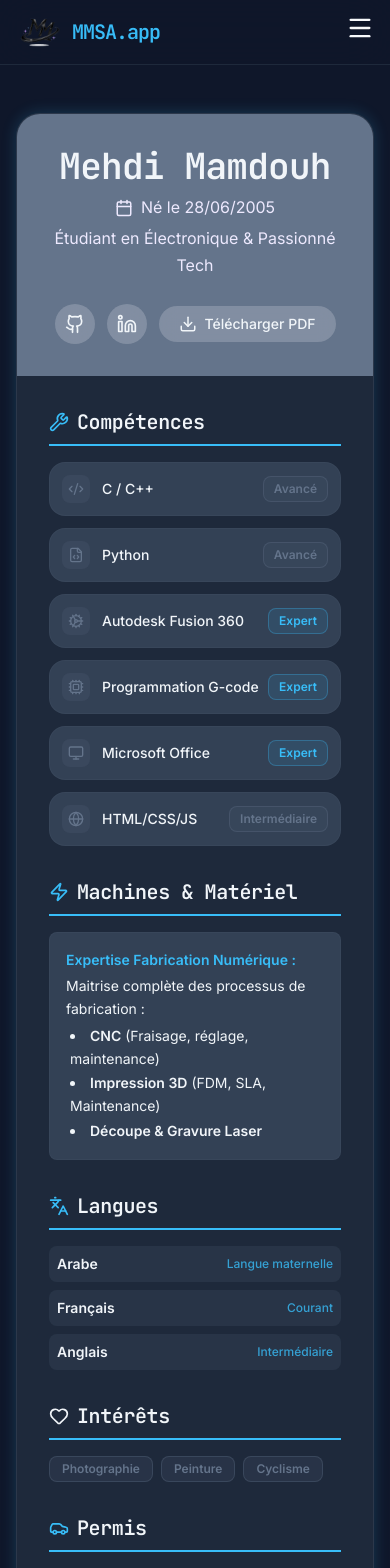
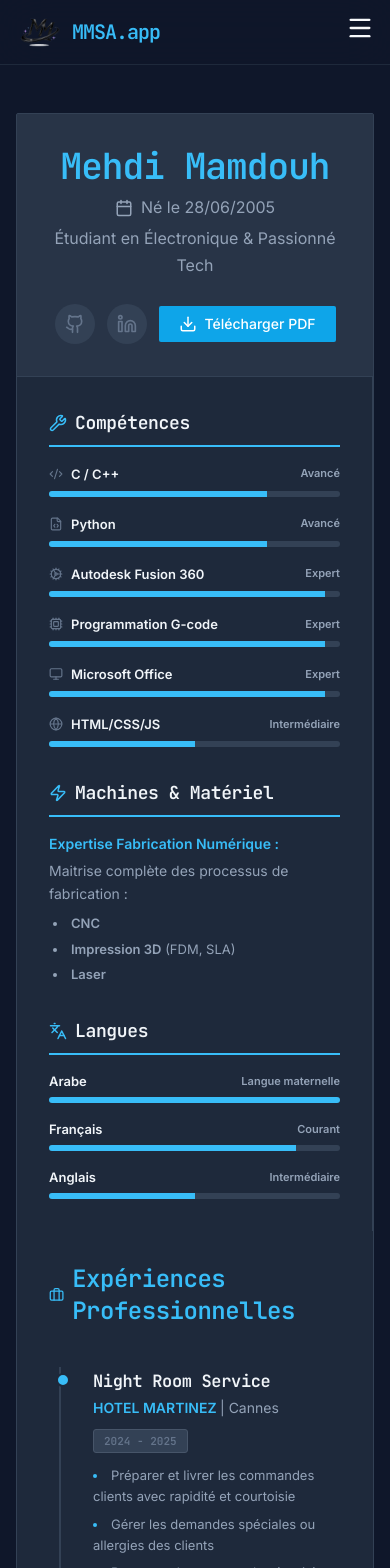
Before and after one commit to Mastr00/mon-site-perso, a Next.js app: page /cv in a window 390 px wide. Shown: the top 1568 px of the page. Built offline with nearby package versions, Linux system fonts and the light colour scheme; no server answers.

Commit message:
feat: phase 2 - animations, border-radius, CV timeline et corrections portfolio

```diff
--- a/components/SkillsCarousel.jsx
+++ b/components/SkillsCarousel.jsx
@@ -24,7 +24,7 @@ export default function SkillsCarousel() {
           {[...skills, ...skills].map((skill, index) => (
             <div
               key={index}
-              className="px-[14px] py-[6px] mx-2 bg-cyber-100 dark:bg-cyber-900 border border-transparent rounded-[6px] text-cyber-cta-dark dark:text-cyber-accent font-mono font-medium text-[0.875rem] flex items-center gap-2 hover:border-cyber-accent transition-colors"
+              className="px-[14px] py-[6px] mx-2 bg-cyber-100 dark:bg-cyber-900 border border-transparent rounded-[3px] text-cyber-cta-dark dark:text-cyber-accent font-mono font-medium text-[0.875rem] flex items-center gap-2 hover:border-cyber-accent transition-colors"
             >
               <span className="text-cyber-accent">●</span> {skill}
             </div>
--- a/pages/cv.jsx
+++ b/pages/cv.jsx
@@ -1,6 +1,7 @@
 import Head from "next/head";
 import { Download, Briefcase, GraduationCap, Wrench, Languages, Car, Heart, Calendar, Zap, Github, Linkedin, Code2, Cpu, Cog, FileCode, Monitor, Globe } from "lucide-react";
 import { useLanguage } from '../context/LanguageContext';
+import { motion } from 'framer-motion';
 
 export default function CE() {
     const { t } = useLanguage();
@@ -87,11 +88,7 @@ export default function CE() {
         { name: "Anglais", level: "Intermédiaire" }
     ];
 
-    const levelColor = (level) => {
-        if (level === 'Expert') return 'text-cyber-accent bg-cyber-accent/10 border-cyber-accent/30';
-        if (level === 'Avancé') return 'text-cyber-500 bg-cyber-500/10 border-cyber-500/30';
-        return 'text-cyber-500 bg-cyber-500/10 border-cyber-500/30';
-    };
+    const levelsMap = { "Débutant": 25, "Intermédiaire": 50, "Avancé": 75, "Expert": 95, "Langue maternelle": 100, "Courant": 85 };
 
     return (
         <>
@@ -100,26 +97,25 @@ export default function CE() {
             </Head>
 
             <div className="min-h-screen bg-cyber-50 dark:bg-cyber-950 py-12 px-4 sm:px-6">
-                <div className="max-w-4xl mx-auto bg-cyber-50 dark:bg-cyber-900 shadow-[0_0_15px_rgba(56,189,248,0.2)] rounded-2xl overflow-hidden border border-cyber-500/20 print:shadow-none print:max-w-full print:border-none">
+                <div className="max-w-4xl mx-auto bg-cyber-50 dark:bg-cyber-900 rounded-sm overflow-hidden border border-cyber-200 dark:border-cyber-800 print:shadow-none print:max-w-full print:border-none">
 
                     {/* Header */}
-                    <div className="bg-gradient-to-r from-cyber-500 to-cyber-500 p-8 text-cyber-950 dark:text-cyber-100 flex flex-col md:flex-row justify-between items-center gap-6 print:bg-none print:text-black">
+                    <div className="bg-cyber-100 dark:bg-cyber-800/50 border-b border-cyber-200 dark:border-cyber-800 p-8 text-cyber-950 dark:text-cyber-100 flex flex-col md:flex-row justify-between items-center gap-6 print:bg-none print:text-black">
                         <div className="text-center md:text-left">
-                            <h1 className="text-4xl font-bold mb-2">Mehdi Mamdouh</h1>
-                            <p className="text-violet-100 flex items-center gap-2 justify-center md:justify-start">
+                            <h1 className="text-4xl font-bold font-mono tracking-tight mb-2 text-cyber-accent">Mehdi Mamdouh</h1>
+                            <p className="text-cyber-500 dark:text-cyber-400 flex items-center gap-2 justify-center md:justify-start">
                                 <Calendar size={18} />
                                 {t.cv.born} 28/06/2005
                             </p>
-                            <p className="text-violet-100 mt-1">{t.cv.studentDesc}</p>
+                            <p className="text-cyber-500 dark:text-cyber-400 mt-1">{t.cv.studentDesc}</p>
                         </div>
 
                         <div className="flex items-center gap-3">
-                            {/* Social buttons */}
                             <a
                                 href="https://github.com/Mastr00"
                                 target="_blank"
                                 rel="noreferrer"
-                                className="p-2.5 bg-cyber-50/20 hover:bg-cyber-50/30 backdrop-blur rounded-full transition-all hover:shadow-[0_0_15px_rgba(255,255,255,0.2)]"
+                                className="p-2.5 bg-cyber-200 dark:bg-cyber-800 text-cyber-500 hover:text-cyber-accent hover:bg-cyber-200 dark:hover:bg-cyber-800 rounded-full transition-colors print:hidden"
                                 aria-label="GitHub"
                             >
                                 <Github size={20} />
@@ -128,14 +124,14 @@ export default function CE() {
                                 href="https://www.linkedin.com/in/mehdi-mamdouh-8493162b3/"
                                 target="_blank"
                                 rel="noreferrer"
-                                className="p-2.5 bg-cyber-50/20 hover:bg-cyber-50/30 backdrop-blur rounded-full transition-all hover:shadow-[0_0_15px_rgba(255,255,255,0.2)]"
+                                className="p-2.5 bg-cyber-200 dark:bg-cyber-800 text-cyber-500 hover:text-cyber-accent hover:bg-cyber-200 dark:hover:bg-cyber-800 rounded-full transition-colors print:hidden"
                                 aria-label="LinkedIn"
                             >
                                 <Linkedin size={20} />
                             </a>
                             <button
                                 onClick={() => window.print()}
-                                className="flex items-center gap-2 px-5 py-2 bg-cyber-50/20 hover:bg-cyber-50/30 backdrop-blur rounded-full transition-all hover:shadow-[0_0_15px_rgba(255,255,255,0.2)] print:hidden"
+                                className="flex items-center gap-2 px-5 py-2 bg-cyber-cta text-white hover:bg-cyber-accent rounded-sm transition-colors print:hidden"
                             >
                                 <Download size={18} />
                                 <span className="text-sm font-medium">{t.cv.download}</span>
@@ -146,137 +142,131 @@ export default function CE() {
                     <div className="grid grid-cols-1 md:grid-cols-3">
 
                         {/* Sidebar */}
-                        <div className="bg-cyber-50 dark:bg-cyber-900 text-cyber-950 dark:text-cyber-100 p-8 md:col-span-1 space-y-8 print:bg-gray-200 print:text-black">
+                        <div className="bg-cyber-50 dark:bg-cyber-900 border-r border-cyber-200 dark:border-cyber-800 text-cyber-950 dark:text-cyber-100 p-8 md:col-span-1 space-y-8 print:border-none print:bg-white print:text-black">
 
-                            {/* Skills with icons and written levels */}
-                            <section>
-                                <h3 className="text-xl font-bold border-b-2 border-cyber-accent pb-2 mb-4 flex items-center gap-2">
-                                    <Wrench size={20} className="text-cyber-accent" /> {t.cv.skills}
+                            {/* Skills */}
+                            <motion.section initial={{ opacity: 0, y: 20 }} whileInView={{ opacity: 1, y: 0 }} viewport={{ once: true }}>
+                                <h3 className="text-lg font-mono font-bold border-b-2 border-cyber-accent pb-2 mb-4 flex items-center gap-2 text-cyber-950 dark:text-cyber-100">
+                                    <Wrench size={18} className="text-cyber-accent" /> {t.cv.skills}
                                 </h3>
-                                <div className="space-y-3">
+                                <div className="space-y-4">
                                     {skills.map(s => {
                                         const Icon = s.icon;
                                         return (
-                                            <div key={s.name} className="flex items-center justify-between p-3 bg-cyber-100 dark:bg-cyber-800 rounded-xl border border-cyber-500/10 hover:border-cyber-500/30 transition-colors">
-                                                <div className="flex items-center gap-3">
-                                                    <div className="p-1.5 bg-cyber-500/15 rounded-lg">
-                                                        <Icon size={16} className="text-cyber-500" />
+                                            <div key={s.name} className="flex flex-col">
+                                                <div className="flex items-center justify-between mb-1.5">
+                                                    <div className="flex items-center gap-2">
+                                                        <Icon size={14} className="text-cyber-500" />
+                                                        <span className="font-semibold text-[13px]">{s.name}</span>
                                                     </div>
-                                                    <span className="font-medium text-sm">{s.name}</span>
+                                                    <span className="text-[11px] font-bold text-cyber-400">{s.level}</span>
                                                 </div>
-                                                <span className={`text-xs font-bold px-2.5 py-1 rounded-lg border ${levelColor(s.level)}`}>
-                                                    {s.level}
-                                                </span>
+                                                <div className="w-full h-[6px] bg-cyber-200 dark:bg-cyber-800 rounded-[3px] overflow-hidden">
+                                                    <motion.div
+                                                        className="h-full bg-cyber-accent"
+                                                        initial={{ width: 0 }}
+                                                        whileInView={{ width: `${levelsMap[s.level] || 50}%` }}
+                                                        viewport={{ once: true }}
+                                                        transition={{ duration: 1, ease: "easeOut" }}
+                                                    />
+                                                </div>
                                             </div>
                                         );
                                     })}
                                 </div>
-                            </section>
+                            </motion.section>
 
-                            {/* Machines & Hardware */}
-                            <section>
-                                <h3 className="text-xl font-bold border-b-2 border-cyber-accent pb-2 mb-4 flex items-center gap-2">
-                                    <Zap size={20} className="text-cyber-accent" /> {t.cv.machines}
+                            <motion.section initial={{ opacity: 0, y: 20 }} whileInView={{ opacity: 1, y: 0 }} viewport={{ once: true }}>
+                                <h3 className="text-lg font-mono font-bold border-b-2 border-cyber-accent pb-2 mb-4 flex items-center gap-2 text-cyber-950 dark:text-cyber-100">
+                                    <Zap size={18} className="text-cyber-accent" /> {t.cv.machines}
                                 </h3>
-                                <div className="p-4 bg-cyber-100 dark:bg-cyber-800 rounded-lg border border-cyber-500/10 print:bg-gray-300 print:text-black">
-                                    <p className="text-sm leading-relaxed text-cyber-700 dark:text-cyber-100 print:text-black">
-                                        <span className="text-cyber-accent font-bold block mb-1">{t.cv.machinesTitle}</span>
-                                        {t.cv.machinesDesc}
-                                        <ul className="list-disc list-inside mt-1 ml-1 space-y-0.5">
-                                            <li><strong>CNC</strong> (Fraisage, réglage, maintenance)</li>
-                                            <li><strong>Impression 3D</strong> (FDM, SLA, Maintenance)</li>
-                                            <li><strong>Découpe & Gravure Laser</strong></li>
-                                        </ul>
-                                    </p>
+                                <div className="text-sm leading-relaxed text-cyber-500 dark:text-cyber-400">
+                                    <span className="block mb-1 text-cyber-accent font-semibold">{t.cv.machinesTitle}</span>
+                                    {t.cv.machinesDesc}
+                                    <ul className="list-disc list-inside mt-2 ml-1 space-y-1 text-[13px]">
+                                        <li><strong>CNC</strong></li>
+                                        <li><strong>Impression 3D</strong> (FDM, SLA)</li>
+                                        <li><strong>Laser</strong></li>
+                                    </ul>
                                 </div>
-                            </section>
+                            </motion.section>
 
-                            {/* Languages */}
-                            <section>
-                                <h3 className="text-xl font-bold border-b-2 border-cyber-accent pb-2 mb-4 flex items-center gap-2">
-                                    <Languages size={20} className="text-cyber-accent" /> {t.cv.languages}
+                            <motion.section initial={{ opacity: 0, y: 20 }} whileInView={{ opacity: 1, y: 0 }} viewport={{ once: true }}>
+                                <h3 className="text-lg font-mono font-bold border-b-2 border-cyber-accent pb-2 mb-4 flex items-center gap-2 text-cyber-950 dark:text-cyber-100">
+                                    <Languages size={18} className="text-cyber-accent" /> {t.cv.languages}
                                 </h3>
-                                <ul className="space-y-2 text-sm text-cyber-700 dark:text-cyber-100 print:text-black">
+                                <ul className="space-y-4 text-sm text-cyber-700 dark:text-cyber-100">
                                     {languages.map(l => (
-                                        <li key={l.name} className="flex justify-between items-center p-2 bg-cyber-100 dark:bg-cyber-800/50 rounded-lg">
-                                            <span className="font-semibold">{l.name}</span>
-                                            <span className="text-cyber-accent/80 text-xs font-medium">{l.level}</span>
+                                        <li key={l.name} className="flex flex-col">
+                                            <div className="flex justify-between items-center mb-1.5">
+                                                <span className="font-semibold text-[13px]">{l.name}</span>
+                                                <span className="text-[11px] font-bold text-cyber-400">{l.level}</span>
+                                            </div>
+                                            <div className="w-full h-[6px] bg-cyber-200 dark:bg-cyber-800 rounded-[3px] overflow-hidden">
+                                                <motion.div
+                                                    className="h-full bg-cyber-accent"
+                                                    initial={{ width: 0 }}
+                                                    whileInView={{ width: `${levelsMap[l.level] || 50}%` }}
+                                                    viewport={{ once: true }}
+                                                    transition={{ duration: 1, ease: "easeOut" }}
+                                                />
+                                            </div>
                                         </li>
                                     ))}
                                 </ul>
-                            </section>
-
-                            {/* Interests */}
-                            <section>
-                                <h3 className="text-xl font-bold border-b-2 border-cyber-accent pb-2 mb-4 flex items-center gap-2">
-                                    <Heart size={20} className="text-neon-pink" /> {t.cv.interests}
-                                </h3>
-                                <div className="flex flex-wrap gap-2">
-                                    {["Photographie", "Peinture", "Cyclisme"].map(i => (
-                                        <span key={i} className="px-3 py-1 bg-cyber-500/15 text-cyber-500 border border-cyber-500/30 rounded-lg text-xs font-semibold print:border-black print:text-black">
-                                            {i}
-                                        </span>
-                                    ))}
-                                </div>
-                            </section>
-
-                            <section>
-                                <h3 className="text-xl font-bold border-b-2 border-cyber-accent pb-2 mb-4 flex items-center gap-2">
-                                    <Car size={20} className="text-cyber-accent" /> {t.cv.license}
-                                </h3>
-                                <p className="text-cyber-700 dark:text-cyber-100 print:text-black">Permis B</p>
-                            </section>
+                            </motion.section>
                         </div>
 
                         {/* Main Content (Right) */}
-                        <div className="p-8 md:col-span-2 space-y-10 bg-cyber-50 dark:bg-cyber-900 text-cyber-50">
+                        <div className="p-8 md:col-span-2 space-y-12 bg-cyber-50 dark:bg-cyber-900 print:bg-white print:text-black">
 
                             {/* Experience */}
-                            <section>
-                                <h2 className="text-2xl font-bold text-cyber-950 dark:text-cyber-100 mb-6 border-b border-cyber-500/20 pb-2 flex items-center gap-2">
-                                    <Briefcase className="text-cyber-500" /> {t.cv.experience}
+                            <motion.section initial={{ opacity: 0, y: 20 }} whileInView={{ opacity: 1, y: 0 }} viewport={{ once: true }}>
+                                <h2 className="text-2xl font-mono font-bold text-cyber-accent mb-8 pb-2 flex items-center gap-2">
+                                    <Briefcase size={22} className="text-cyber-accent" /> {t.cv.experience}
                                 </h2>
-                                <div className="space-y-8 border-l-2 border-cyber-500/30 ml-3 pl-8 relative">
+                                <div className="border-l-2 border-cyber-200 dark:border-cyber-800 ml-2.5 pl-8 space-y-10 relative">
                                     {experiences.map((exp, i) => (
                                         <div key={i} className="relative">
-                                            <span className="absolute -left-[41px] top-1 w-5 h-5 bg-gradient-to-r from-cyber-500 to-cyber-500 rounded-full border-4 border-cyber-900 shadow-[0_0_15px_rgba(56,189,248,0.2)]"></span>
-                                            <h3 className="text-lg font-bold text-cyber-950 dark:text-cyber-100">{exp.role}</h3>
-                                            <div className="text-cyber-500 font-medium mb-2">
-                                                {exp.company} | <span className="text-sm text-cyber-500 dark:text-cyber-400">{exp.location}</span>
+                                            <span className="absolute -left-[37.5px] top-1.5 w-[10px] h-[10px] bg-cyber-accent rounded-full border-2 border-cyber-50 dark:border-cyber-900 box-content"></span>
+                                            <h3 className="text-[17px] font-bold text-cyber-950 dark:text-cyber-100">{exp.role}</h3>
+                                            <div className="text-cyber-accent text-sm font-semibold mt-0.5 mb-2">
+                                                {exp.company} <span className="text-cyber-400 font-normal">| {exp.location}</span>
                                             </div>
-                                            <span className="inline-block px-3 py-1 bg-cyber-500/15 text-cyber-500 text-xs rounded-lg mb-3 font-semibold border border-cyber-500/20">
+                                            <span className="inline-block px-2.5 py-0.5 border border-cyber-200 dark:border-cyber-700 bg-cyber-100 dark:bg-cyber-800 text-cyber-500 text-[11px] rounded-[3px] mb-3 font-mono font-semibold">
                                                 {exp.period}
                                             </span>
-                                            <ul className="list-disc list-inside text-cyber-500 dark:text-cyber-400 space-y-1 text-sm">
+                                            <ul className="list-disc list-inside text-cyber-500 dark:text-cyber-400 text-[13px] space-y-1.5 leading-relaxed">
                                                 {exp.tasks.map((task, j) => (
-                                                    <li key={j}>{task}</li>
+                                                    <li key={j} className="marker:text-cyber-accent">{task}</li>
                                                 ))}
                                             </ul>
                                         </div>
                                     ))}
                                 </div>
-                            </section>
+                            </motion.section>
 
                             {/* Education */}
-                            <section>
-                                <h2 className="text-2xl font-bold text-cyber-950 dark:text-cyber-100 mb-6 border-b border-cyber-500/20 pb-2 flex items-center gap-2">
-                                    <GraduationCap className="text-cyber-accent" /> {t.cv.education}
+                            <motion.section initial={{ opacity: 0, y: 20 }} whileInView={{ opacity: 1, y: 0 }} viewport={{ once: true }}>
+                                <h2 className="text-2xl font-mono font-bold text-cyber-accent mb-8 pb-2 flex items-center gap-2">
+                                    <GraduationCap size={22} className="text-cyber-accent" /> {t.cv.education}
                                 </h2>
-                                <div className="space-y-6">
+                                <div className="border-l-2 border-cyber-200 dark:border-cyber-800 ml-2.5 pl-8 space-y-8 relative">
                                     {education.map((edu, i) => (
-                                        <div key={i} className="flex flex-col sm:flex-row justify-between sm:items-center gap-2 p-4 bg-cyber-100 dark:bg-cyber-800/50 rounded-xl border border-cyber-500/10 hover:border-cyber-500/30 transition-colors">
-                                            <div>
-                                                <h3 className="font-bold text-cyber-950 dark:text-cyber-100">{edu.school}</h3>
-                                                <p className="text-cyber-500 dark:text-cyber-400">{edu.degree}</p>
-                                            </div>
-                                            <div className="text-right">
-                                                <span className="text-cyber-accent font-bold block">{edu.year}</span>
-                                                <span className="text-xs text-cyber-500">{edu.location}</span>
+                                        <div key={i} className="relative">
+                                            <span className="absolute -left-[37.5px] top-1.5 w-[10px] h-[10px] bg-cyber-accent rounded-full border-2 border-cyber-50 dark:border-cyber-900 box-content"></span>
+                                            <h3 className="text-[17px] font-bold text-cyber-950 dark:text-cyber-100">{edu.school}</h3>
+                                            <p className="text-cyber-500 dark:text-cyber-400 text-sm mt-0.5 mb-2">{edu.degree}</p>
+                                            <div className="flex gap-2 items-center">
+                                                <span className="inline-block px-2.5 py-0.5 border border-cyber-200 dark:border-cyber-700 bg-cyber-100 dark:bg-cyber-800 text-cyber-accent text-[11px] rounded-[3px] font-mono font-bold">
+                                                    {edu.year}
+                                                </span>
+                                                <span className="text-xs text-cyber-400">{edu.location}</span>
                                             </div>
                                         </div>
                                     ))}
                                 </div>
-                            </section>
+                            </motion.section>
                         </div>
                     </div>
                 </div>
```
Also changed, not shown: pages/contact.jsx (+44 -26 lines), pages/index.jsx (+77 -46 lines), pages/portfolio.jsx (+104 -106 lines), pages/projects/[id].jsx (+19 -22 lines), styles/globals.css (+20 -0 lines), lib/projectsData.js, public/images/projects/esp32-weather.webp (renamed from public/images/projects/esp32-wether.webp).
